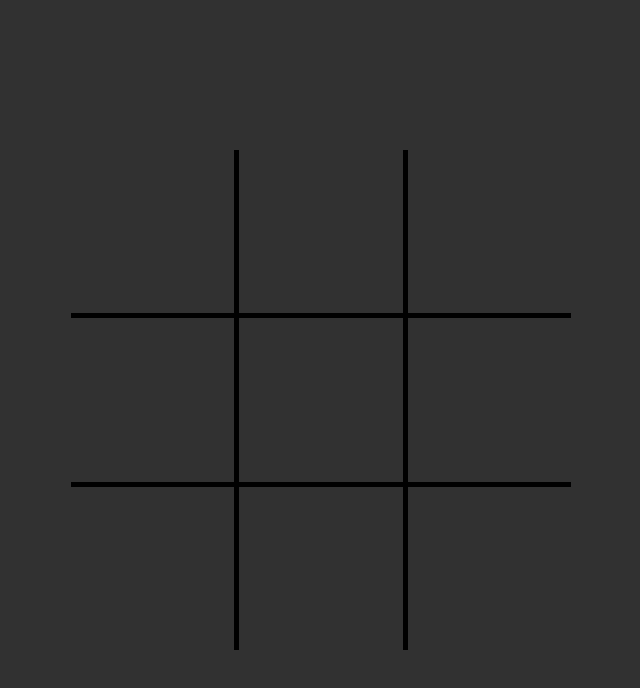
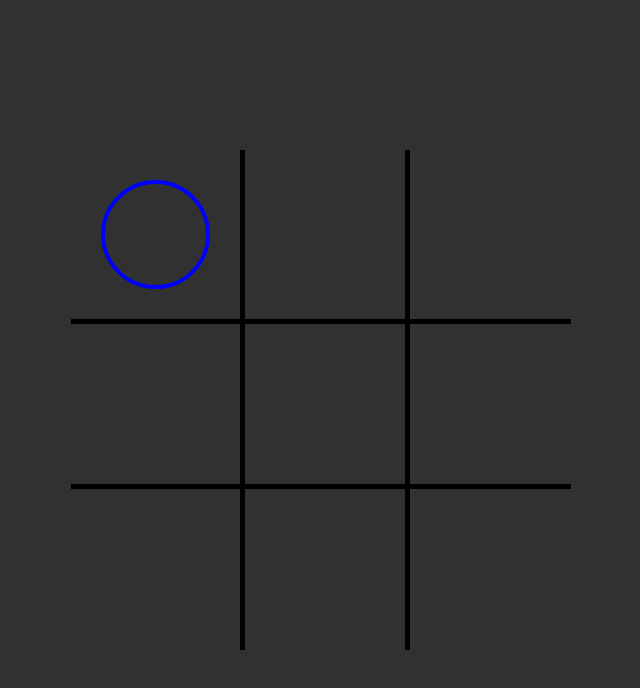
Before and after one commit to xxasimovxx/webdev, a React (Vite) app in the folder tic-tac-toe/: page / in a window 1280 px wide. Shown: the top 688 px of the page, without its empty margins (319-959 px from the left). Built offline with nearby package versions, Linux system fonts and the light colour scheme.

Commit message:
tic-tac-toe

```diff
--- a/tic-tac-toe/src/App.css
+++ b/tic-tac-toe/src/App.css
@@ -24,4 +24,21 @@
 .tile{
     width: 100%;
     height: 100%;
+    display: flex;
+    justify-content: center;
+    align-items: center;
+    overflow: auto;
+
 }
+
+.circle{
+    width: 60%;
+    aspect-ratio: 1;
+    border: 4px solid blue;
+    border-radius: 50%;
+}
+
+.blank{
+    width: 60%;
+    aspect-ratio: 1;
+}
--- a/tic-tac-toe/src/App.jsx
+++ b/tic-tac-toe/src/App.jsx
@@ -1,6 +1,4 @@
 import { useState } from 'react'
-import reactLogo from './assets/react.svg'
-import viteLogo from '/vite.svg'
 import './App.css'
 
 export default function App() {
@@ -11,13 +9,13 @@ export default function App() {
     <>
       <div className="container">
 
+        <div className="tile"><div className="circle"></div></div>
+        <div className="tile"><div className="blank"></div></div>
+        <div className="tile"></div>
+        <div className="tile"><div className="blank"></div></div>
         <div className="tile"></div>
         <div className="tile"></div>
-        <div className="tile"></div>
-        <div className="tile"></div>
-        <div className="tile"></div>
-        <div className="tile"></div>
-        <div className="tile"></div>
+        <div className="tile"><div className="blank"></div></div>
         <div className="tile"></div>
         <div className="tile"></div>
 
```
